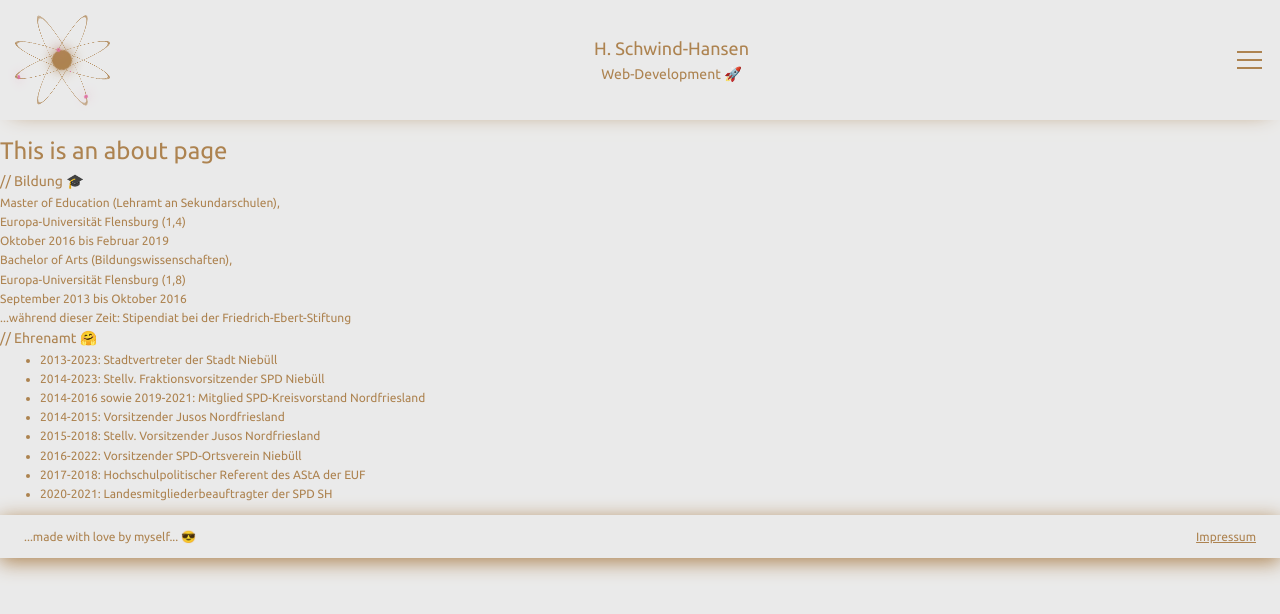
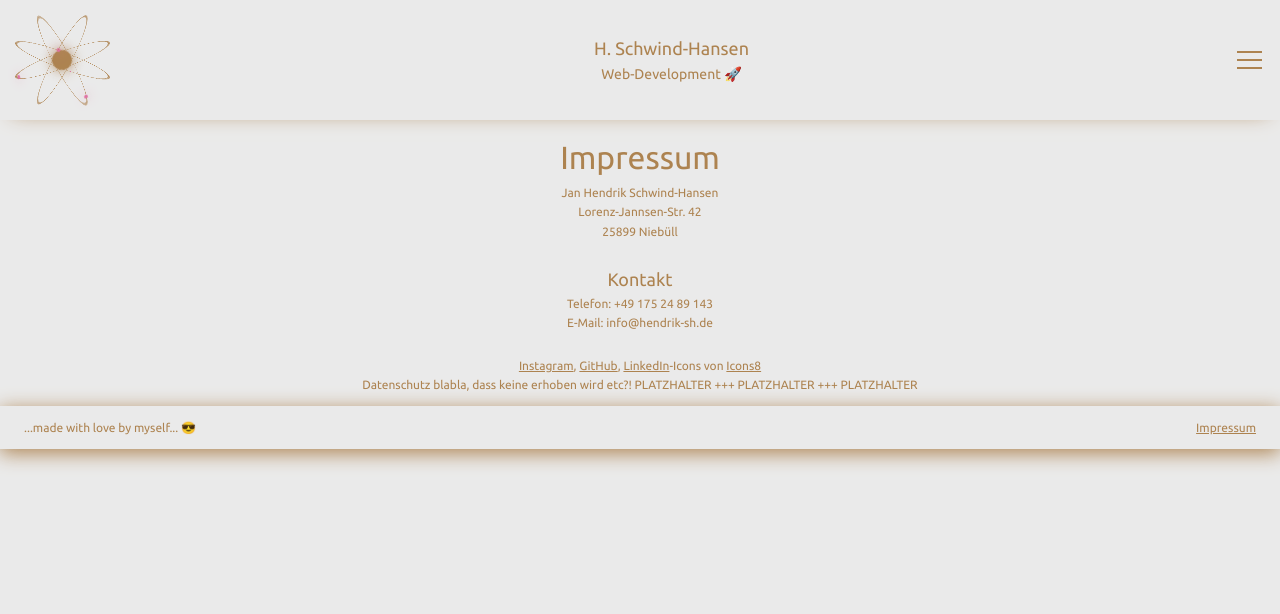
Before and after one commit to hsh420/homepage_hsh, a Vue app: page /impressum in a window 1280 px wide. Shown: the top 614 px of the page. Built offline with nearby package versions, Linux system fonts and the light colour scheme.

Commit message:
first draft impressum

```diff
--- a/src/router/index.ts
+++ b/src/router/index.ts
@@ -42,7 +42,7 @@ const router = createRouter({
     {
       path: '/impressum',
       name: 'impressum',
-      component: () => import('../views/AboutMeView.vue')
+      component: () => import('../views/ImpressumView.vue')
     },
     {
       path: '/datenschutz',
--- /dev/null
+++ b/src/views/ImpressumView.vue
@@ -0,0 +1,42 @@
+<script lang="ts" setup></script>
+
+<template>
+  <h1>Impressum</h1>
+  <p>
+    Jan Hendrik Schwind-Hansen<br />
+    Lorenz-Jannsen-Str. 42<br />
+    25899 Niebüll
+  </p>
+  <h2>Kontakt</h2>
+  <p>
+    Telefon: +49 175 24 89 143<br />
+    E-Mail: info@hendrik-sh.de
+  </p>
+  <div class="icon-links">
+    <a target="_blank" href="https://icons8.com/icon/32292/instagram">Instagram</a>,
+    <a target="_blank" href="https://icons8.com/icon/12598/github">GitHub</a>,
+    <a target="_blank" href="https://icons8.com/icon/447/linkedin">LinkedIn</a>-Icons von
+    <a target="_blank" href="https://icons8.com">Icons8</a>
+  </div>
+  <p>
+    Datenschutz blabla, dass keine erhoben wird etc?! PLATZHALTER +++ PLATZHALTER +++ PLATZHALTER
+  </p>
+</template>
+
+<style scoped>
+* {
+  text-align: center;
+}
+h1 {
+  font-size: 2rem;
+}
+h2 {
+  margin-top: 24px;
+}
+.icon-links {
+  margin-top: 24px;
+}
+a {
+  color: var(--color-text);
+}
+</style>
```
